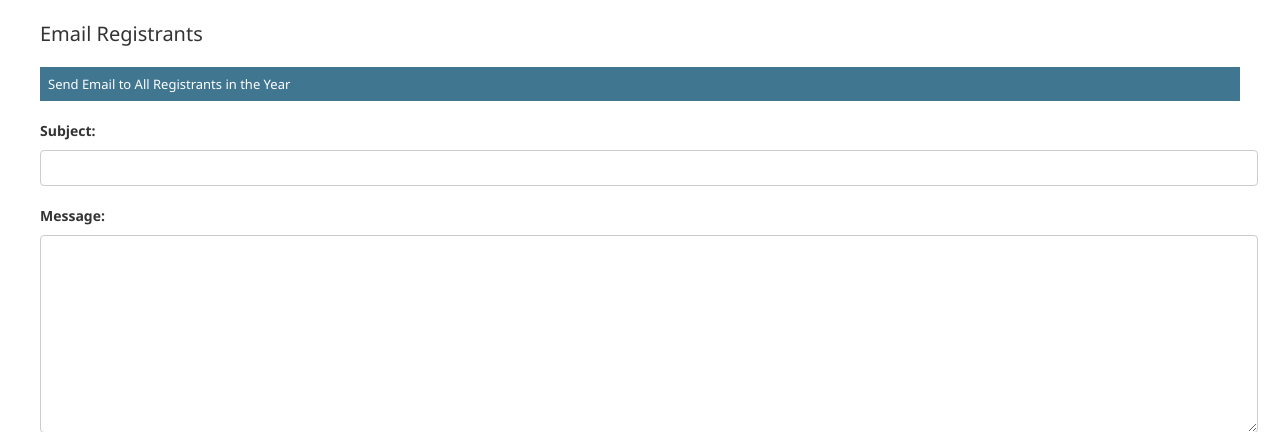
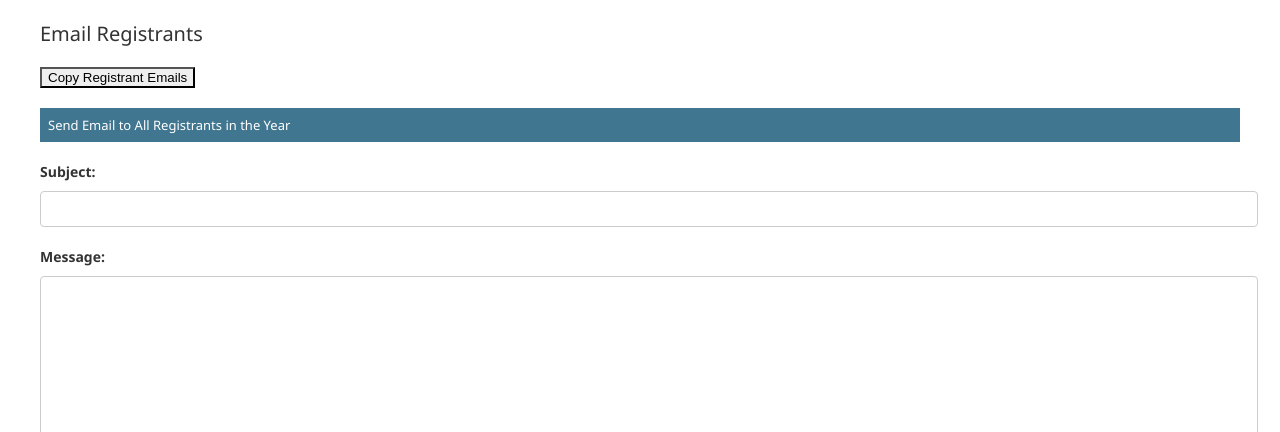
Before and after one commit to ethanjweiner/guinea-pig-race, a Django app: template main_site/templates/admin/email_registrants.html in a window 1280 px wide. Shown: the part 92-524 px from the top of the page. Run offline with Django 5.2, Linux system fonts and the light colour scheme; the template is opened without the code that fills it, so the values that code supplies are empty; parts of the project's set-up code (start-up, migrations or seed data) failed here and were passed over.

Commit message:
add email copy functionality

```diff
--- a/main_site/templates/admin/email_registrants.html
+++ b/main_site/templates/admin/email_registrants.html
@@ -2,6 +2,15 @@
 Registrants{% endblock %} {% block content %}
 <div id="content-main">
   <h1>Email Registrants</h1>
+
+  <button
+    type="submit"
+    id="copy-registrant-emails-button"
+    onclick="copyRegistrantEmails()"
+    style="margin-bottom: 20px"
+  >
+    Copy Registrant Emails
+  </button>
 
   <div class="module">
     <h2 style="margin-bottom: 20px">
@@ -65,6 +74,20 @@ Registrants{% endblock %} {% block content %}
   {% endif %}
 </div>
 
+<script>
+  function copyRegistrantEmails() {
+    const button = document.getElementById("copy-registrant-emails-button");
+    button.disabled = true;
+    fetch("/admin/copy-registrant-emails", {
+      method: "GET",
+    })
+      .then((response) => response.json())
+      .then((data) => {
+        navigator.clipboard.writeText(data.join(", "));
+      });
+  }
+</script>
+
 <style>
   .form-row {
     margin-bottom: 15px;
```
Also changed, not shown: main_site/admin.py (+13 -4 lines), 1 other file.
